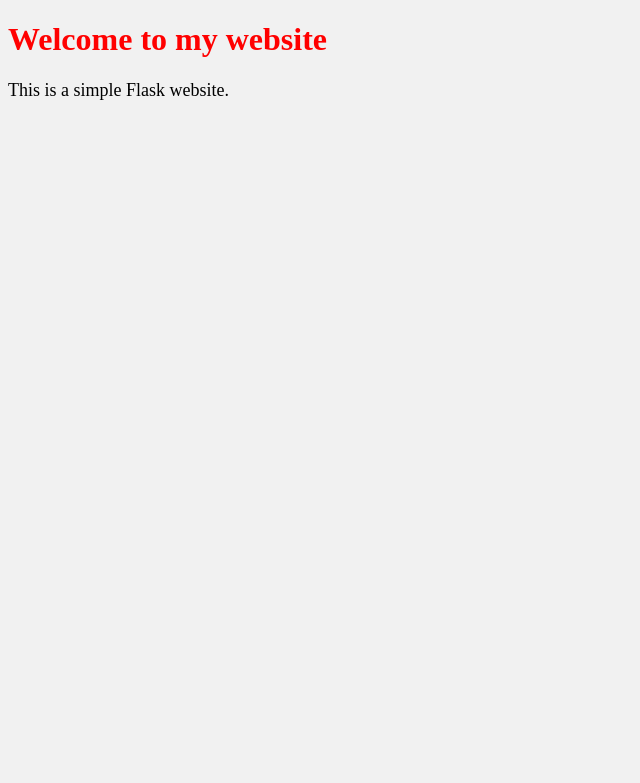
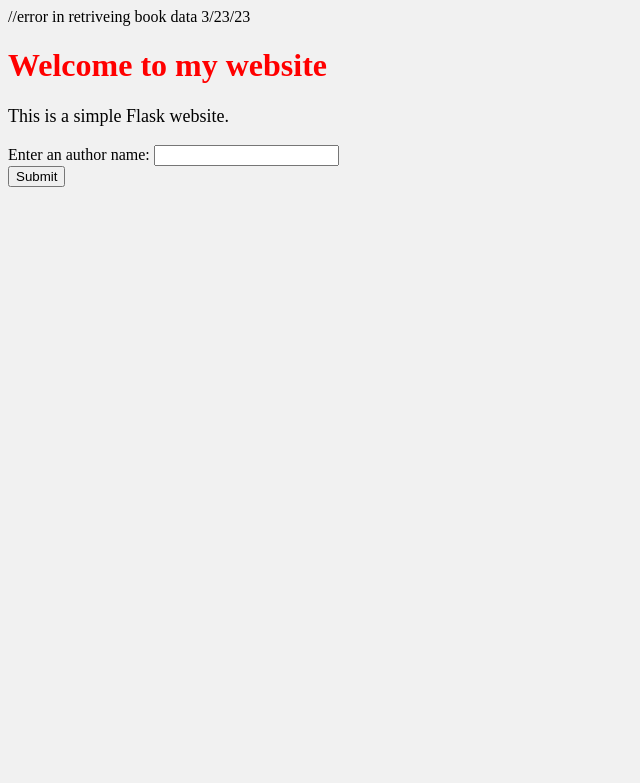
Before and after one commit to nayhah/SimpleReads, a Flask app: template templates/test.html in a window 1280 px wide. Shown: the top 783 px of the page, without its empty margins (0-640 px from the left). Run offline with Flask 2, Linux system fonts and the light colour scheme; the template is opened without the code that fills it, so the values that code supplies are empty.

Commit message:
Update test.html

```diff
--- a/templates/test.html
+++ b/templates/test.html
@@ -1,11 +1,44 @@
+//error in retriveing book data 3/23/23
 <!DOCTYPE html>
 <html>
 <head>
     <title>My Website</title>
     <link rel="stylesheet" href="{{ url_for('static', filename='style.css') }}">
+    <script src="https://ajax.googleapis.com/ajax/libs/jquery/3.5.1/jquery.min.js"></script>
+    <script>
+        $(document).ready(function() {
+            $('form').submit(function(event) {
+                event.preventDefault();
+                var authorName = $('#author').val();
+                $.ajax({
+                    url: 'https://www.googleapis.com/books/v1/volumes',
+                    data: { q: 'inauthor:' + authorName, key: 'AIzaSyDaZ1AwPmvyU2pY17_fCqIh-RS5_ZoOgsQ'},
+                    dataType: 'json',
+                    success: function(data) {
+                        console.log(data);
+                        // Insert the book cover, title, author, and year published into the HTML
+                        $('#bookCover').attr('src', data.items[0].volumeInfo.imageLinks.thumbnail);
+                        $('#title').text(data.items[0].volumeInfo.title);
+                        $('#author').text(data.items[0].volumeInfo.authors[0]);
+                        $('#published').text(data.items[0].volumeInfo.publishedDate);
+                    },
+                    error: function(jqXHR, textStatus, errorThrown) {
+                        console.log(textStatus, errorThrown);
+                    }
+                });
+            });
+        });
+    </script>
 </head>
 <body>
     <h1>Welcome to my website</h1>
     <p>This is a simple Flask website.</p>
+
+    <form>
+        <label for="author">Enter an author name:</label>
+        <input type="text" id="author" name="author">
+        <br>
+        <input type="submit" value="Submit">
+    </form>
 </body>
 </html>
```
